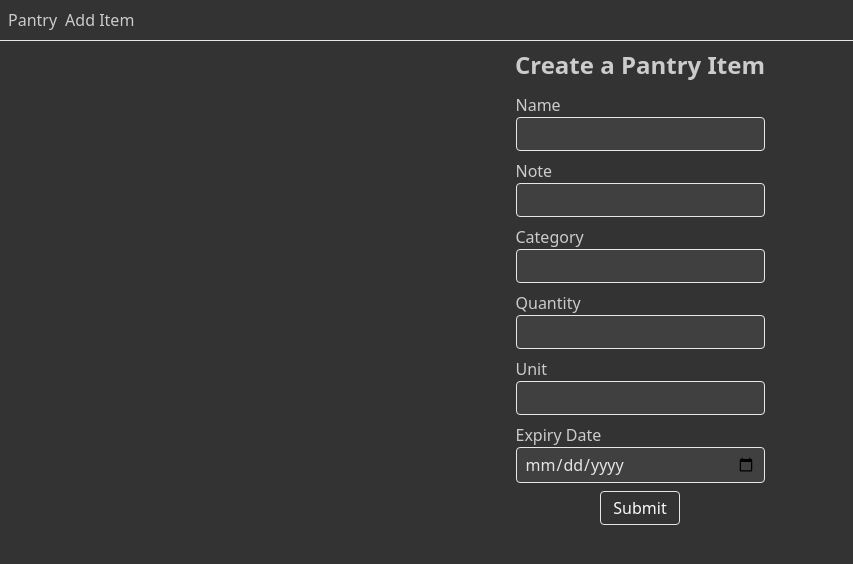
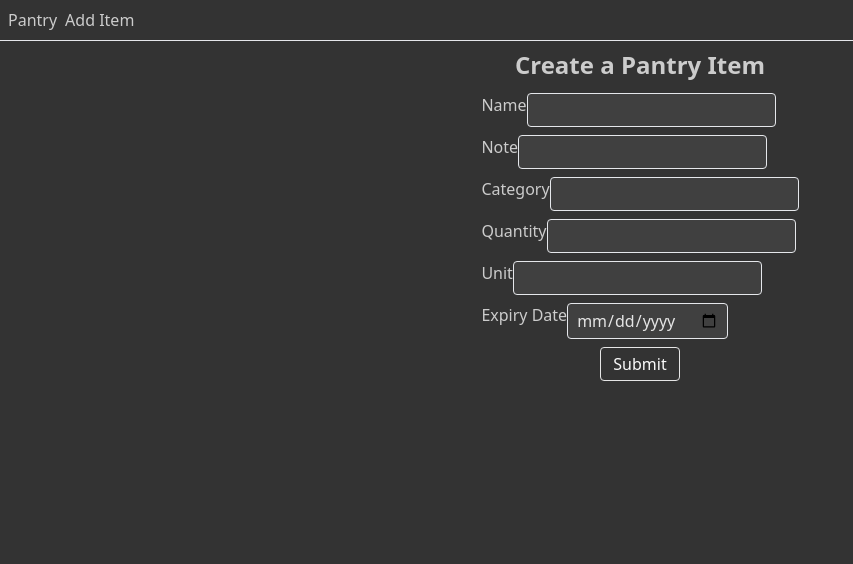
Before and after one commit to iamarale/freshkeep, a React (Vite) app: page /create in a window 1280 px wide. Shown: the top 564 px of the page, without its empty margins (0-853 px from the left). Built offline with nearby package versions, Linux system fonts and the light colour scheme; no server answers.

Commit message:
refactored: fix className issues and renamed onClick

```diff
--- a/src/components/FormFields.tsx
+++ b/src/components/FormFields.tsx
@@ -14,7 +14,7 @@ export default function FormFields({
   setChange,
 }: FieldTypes) {
   return (
-    <div className="flex flex-col">
+    <div className="`flex-col flex">
       <label htmlFor={inputId}>{labelName}</label>
       <input
         className="rounded border-[1px] bg-neutral-700 px-2 py-1 text-neutral-200"
--- a/src/components/UI/Button.tsx
+++ b/src/components/UI/Button.tsx
@@ -10,6 +10,7 @@ interface ButtonProps {
 
 export default function Button({
   type = 'default',
+  onClick,
   children,
   icon,
 }: ButtonProps) {
@@ -28,6 +29,7 @@ export default function Button({
 
   return (
     <button
+      onClick={onClick}
       className={`${className} flex gap-2 rounded px-3 py-1 text-neutral-50 duration-200 hover:opacity-60 md:flex-1 md:justify-between`}
     >
       {icon && <span>{icon}</span>}
--- a/src/routes/pantry/$id.tsx
+++ b/src/routes/pantry/$id.tsx
@@ -68,7 +68,6 @@ function PantryUpdate() {
     if (error) {
       console.error('Error updating item:', error);
     } else {
-      useNavigate('/');
       console.log('Item updated successfully:', data);
     }
   }
@@ -81,7 +80,7 @@ function PantryUpdate() {
 
   return (
     <div>
-      <h1>Hello {id}</h1>
+      <h1>Updating {id}</h1>
       <form onSubmit={updatePantryItem}>
         <fieldset>
           <FormFields
```
